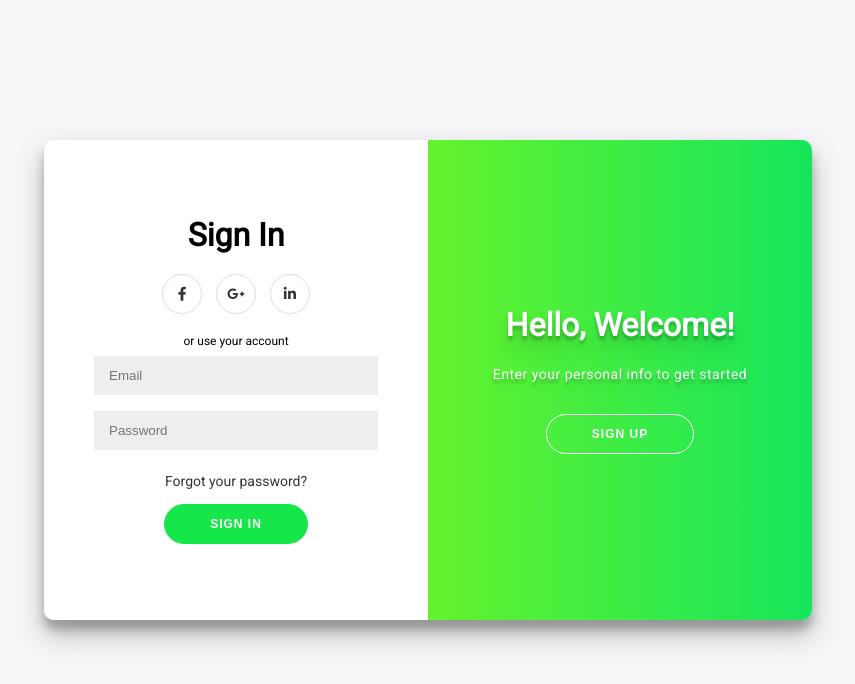
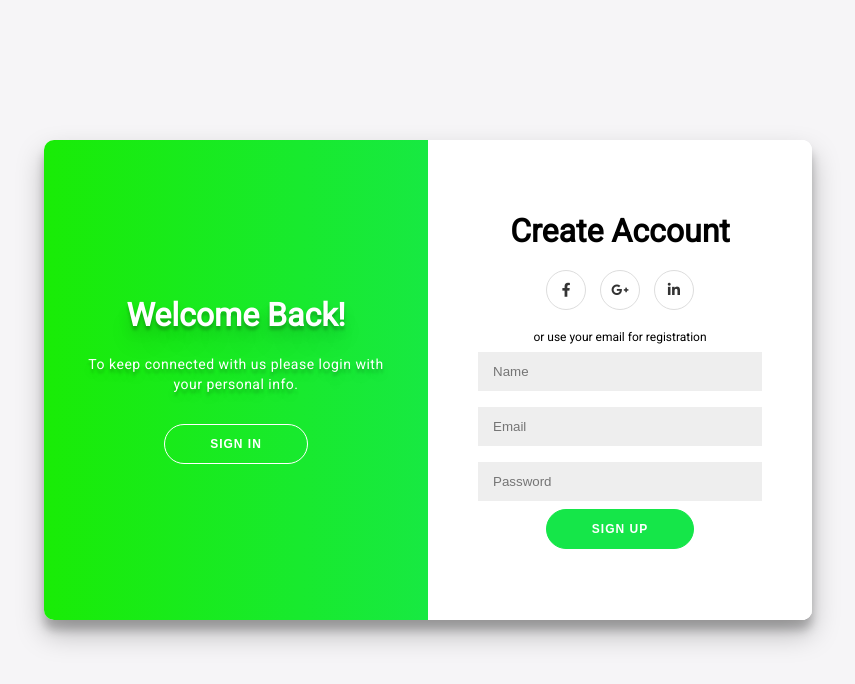
Before and after one commit to faginr/Sliding-Sign-In-Tutorial, a plain HTML site: page index.html in a window 1280 px wide. Both pictures are taken after a click on the button "SIGN UP". Shown: the whole page, without its empty margins (212-1067 px from the left). Drawn offline with Linux system fonts and the light colour scheme.

Commit message:
Finished project.

```diff
--- a/main.js
+++ b/main.js
@@ -4,4 +4,4 @@ const container = document.querySelector("#kontainer");
 
 signUpButton.addEventListener("click", () => container.classList.add("right-panel-active"));
 
-signInButton.addEventListener("click", () => container.classList.add("right-panel-active"));
+signInButton.addEventListener("click", () => container.classList.remove("right-panel-active"));
--- a/style.css
+++ b/style.css
@@ -148,7 +148,7 @@ button.ghost {
 .overlay {
   /* for browsers that do not do gradients */
   background: #ff416c;
-  background: linear-gradient(to right, #b3ff00, #16e65b) no-repeat 0 0 / cover;
+  background: linear-gradient(to right, #19ec06, #16e67e) no-repeat 0 0 / cover;
   color: white;
   position: relative;
   left: -100%;
@@ -190,4 +190,33 @@ button.ghost {
 
 /* Move SignIn to the right */
 
-  .container
+.container.right-panel-active .sign-in-container {
+  transform: translateX(100%);
+}
+
+/* Move SignUp ovelay to the right */
+
+.container.right-panel-active .overlay-container {
+  transform: translateX(-100%);
+}
+
+/* Move sign up over top of sign in */
+
+.container.right-panel-active .sign-up-container {
+  transform: translateX(100%);
+  opacity: 1;
+  z-index: 5;
+}
+
+/* Move overlay back to right */
+.container.right-panel-active .overlay {
+  transform: translateX(50%);
+}
+
+.container.right-panel-active .overlay-left{
+  transform: translateX(0);
+}
+
+.container.right-panel-active .overlay-right{
+  transform: translateX(20%);
+}
```
Lines whose indentation alone changed are shown as unchanged.
